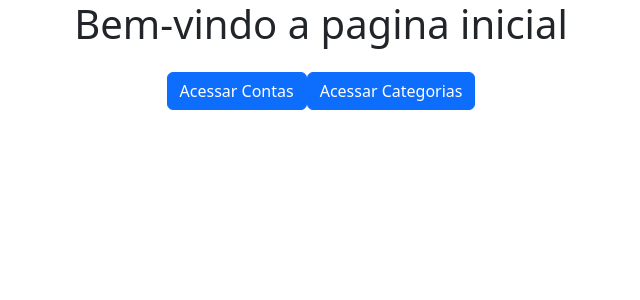
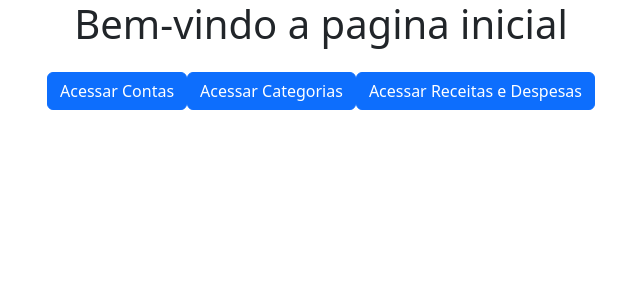
Before and after one commit to Lucas-SilvaGit/financial_app, a React (Create React App) app: page / in a window 1280 px wide. Shown: the top 300 px of the page, without its empty margins (319-959 px from the left). Built offline with nearby package versions, Linux system fonts and the light colour scheme.

Commit message:
creating link to access entries list

```diff
--- a/src/components/Home.js
+++ b/src/components/Home.js
@@ -13,6 +13,10 @@
       <Link to="/categories" className="btn btn-primary mt-3">
         Acessar Categorias
       </Link>
+
+      <Link to="/entries" className="btn btn-primary mt-3">
+        Acessar Receitas e Despesas
+      </Link>
     </div>
   );
 };
```
